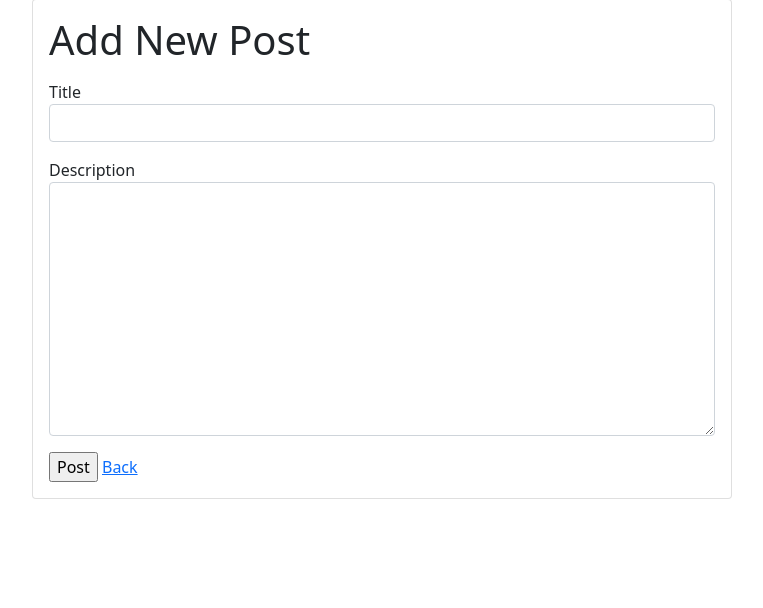
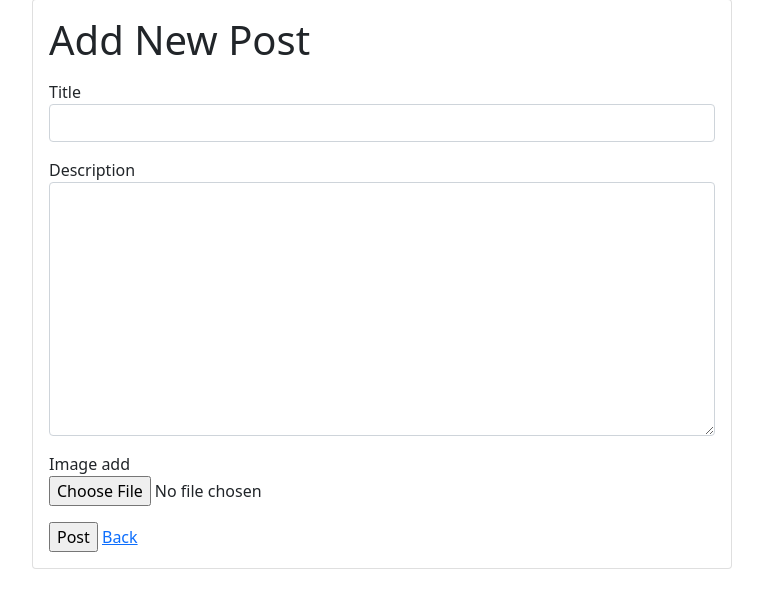
Before and after one commit to minnthitoo/php-self, a PHP site: page /add.php in a window 1280 px wide. Shown: the part 51-659 px from the top of the page, without its empty margins (258-1021 px from the left). Run offline with PHP 8.4, Linux system fonts and the light colour scheme.

Commit message:
image add

```diff
--- a/add.php
+++ b/add.php
@@ -8,15 +8,31 @@ if (!empty($_POST)) {
   if ($title == '' || $description == '') {
     echo '<script>alert("fill all the fields");</script>';
   } else {
-    $sql = 'insert into posts(`title`, `description`) values (:title, :description);';
+
+    $targetFile = 'images/'.($_FILES['image']['name']);
+    $imagetype = pathinfo($targetFile, PATHINFO_EXTENSION);
+
+    if($imagetype != 'png' && $imagetype != 'jpg' && $imagetype != 'jpeg'){
+      echo '<script>alert("Add jpg or png or jpeg");</script>';
+    }else{
+      $move = move_uploaded_file($_FILES['image']['tmp_name'],$targetFile);
+      if($move){
+        echo '<script>alert("Success");</script>';
+      }
+    }
+
+    $sql = 'insert into posts(`title`, `description`, `image`) values (:title, :description, :image);';
     $stmt = $pdo->prepare($sql);
     $stmt->bindValue(':title', $title);
     $stmt->bindValue(':description', $description);
+    $stmt->bindValue(':image', $_FILES['image']['name']);
     $res = $stmt->execute();
+
     if ($res) {
       echo '<script>alert("done");
         window.location.href = "index.php";</script>';
     }
+
   }
 }
 
@@ -38,7 +54,7 @@ if (!empty($_POST)) {
   <div class="card">
     <div class="card-body">
       <h1>Add New Post</h1>
-      <form action="add.php" method="post">
+      <form action="add.php" method="post" enctype="multipart/form-data">
         <div class="form-group mt-3">
           <label for="title">Title</label>
           <input type="text" name="title" class="form-control" id="">
@@ -46,6 +62,10 @@ if (!empty($_POST)) {
         <div class="form-group mt-3">
           <label for="description">Description</label>
           <textarea name="description" class="form-control" id="" cols="30" rows="10"></textarea>
+        </div>
+        <div class="form-group mt-3">
+          <label for="image">Image add</label> <br>
+          <input type="file" name="image" id="" required>
         </div>
         <div class="form-group mt-3">
           <input type="submit" value="Post">
```
